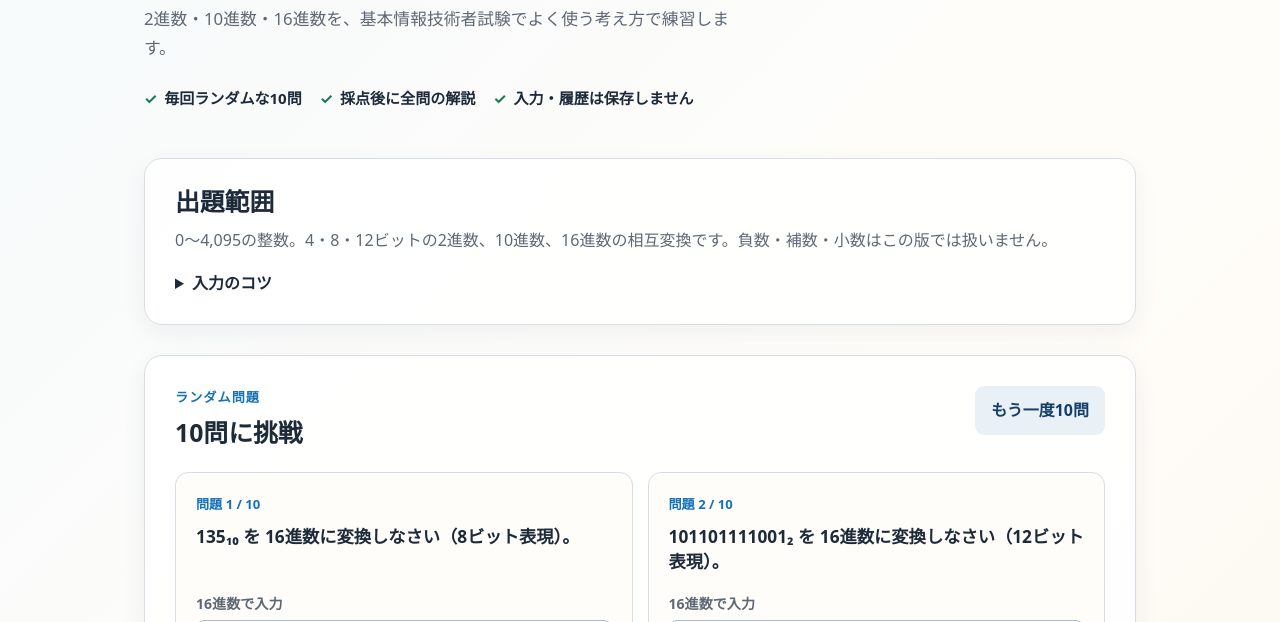
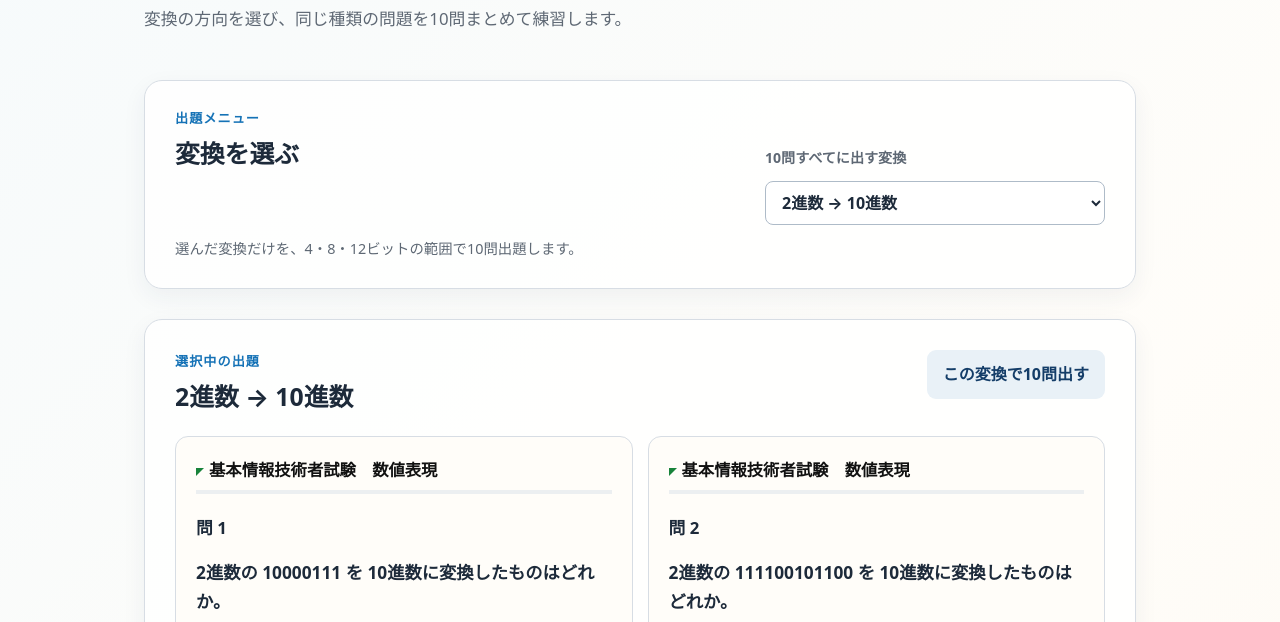
Before and after one commit to peptan/student-tool-repo, a website with bundled scripts: page apps/base-converter/index.html in a window 1280 px wide. Shown: the part 317-939 px from the top of the page. Built offline with nearby package versions, Linux system fonts and the light colour scheme.

Commit message:
feat: add conversion menu and exam-style questions

```diff
--- a/apps/base-converter/app.js
+++ b/apps/base-converter/app.js
@@ -1,27 +1,43 @@
-import { createQuiz, gradeQuestion, isValidAnswer } from "./base-converter.js";
+import { CONVERSION_CHOICES, createQuiz, gradeQuestion, isValidAnswer } from "./base-converter.js";
 
+const menu = document.querySelector("#conversion-menu");
 const questionsElement = document.querySelector("#questions");
 const form = document.querySelector("#quiz-form");
 const result = document.querySelector("#result");
 const message = document.querySelector("#form-message");
 const newQuizButton = document.querySelector("#new-quiz");
+const quizTitle = document.querySelector("#quiz-title");
 let questions = [];
+let selectedConversion = CONVERSION_CHOICES[0];
 
-function baseLabel(base) {
-  return `${base}進数`;
+function escapeHtml(value) {
+  return String(value).replace(/[&<>'"]/g, (character) => ({ "&": "&amp;", "<": "&lt;", ">": "&gt;", "'": "&#39;", '"': "&quot;" })[character]);
+}
+
+function populateMenu() {
+  menu.replaceChildren(...CONVERSION_CHOICES.map((choice) => {
+    const option = document.createElement("option");
+    option.value = choice.id;
+    option.textContent = choice.label;
+    return option;
+  }));
 }
 
 function renderQuiz() {
   result.hidden = true;
   result.replaceChildren();
   message.textContent = "";
+  quizTitle.textContent = selectedConversion.label;
   questionsElement.replaceChildren(...questions.map((question, index) => {
     const article = document.createElement("article");
-    article.className = "question";
+    article.className = "question exam-question";
     article.innerHTML = `
-      <p class="question-number">問題 ${index + 1} / 10</p>
-      <p class="prompt">${question.prompt}</p>
-      <label for="answer-${question.id}">${baseLabel(question.toBase)}で入力</label>
+      <p class="exam-title"><span aria-hidden="true"></span>基本情報技術者試験　数値表現</p>
+      <div class="exam-rule"></div>
+      <h3>問 ${index + 1}</h3>
+      <p class="prompt">${escapeHtml(question.prompt)}</p>
+      <p class="question-note">${escapeHtml(question.note)}</p>
+      <label for="answer-${question.id}">${question.toBase}進数で入力</label>
       <input id="answer-${question.id}" name="answer-${question.id}" autocomplete="off" inputmode="text" aria-describedby="hint-${question.id}" placeholder="答えを入力">
       <p id="hint-${question.id}" class="input-hint">${question.toBase === 16 ? "例: AF または 0xAF" : question.toBase === 2 ? "例: 10101100" : "例: 172"}</p>
     `;
@@ -33,7 +49,7 @@ function renderResults(grades) {
   const correct = grades.filter((grade) => grade.correct).length;
   const heading = document.createElement("div");
   heading.className = "score";
-  heading.innerHTML = `<p class="eyebrow">採点結果</p><h2>${correct}<span> / 10問 正解</span></h2><p>${correct === 10 ? "満点です。次はもう一度10問で別の組合せに挑戦！" : "答えと式を見比べて、考え方を確認しましょう。"}</p>`;
+  heading.innerHTML = `<p class="eyebrow">採点結果</p><h2>${correct}<span> / 10問 正解</span></h2><p>${correct === 10 ? "満点です。同じ変換でもう一度挑戦できます。" : "答えと式を見比べて、考え方を確認しましょう。"}</p>`;
   const list = document.createElement("div");
   list.className = "answer-list";
   grades.forEach((grade, index) => {
@@ -41,13 +57,13 @@ function renderResults(grades) {
     details.className = grade.correct ? "answer correct" : "answer incorrect";
     details.open = !grade.correct;
     details.innerHTML = `
-      <summary><span>問題 ${index + 1}</span><strong>${grade.correct ? "正解" : "確認"}</strong></summary>
-      <p class="answer-prompt">${grade.question.prompt}</p>
+      <summary><span>問 ${index + 1}</span><strong>${grade.correct ? "正解" : "確認"}</strong></summary>
+      <p class="answer-prompt">${escapeHtml(grade.question.prompt)}</p>
       <dl>
-        <div><dt>あなたの答え</dt><dd>${grade.submitted || "（未入力）"}</dd></div>
-        <div><dt>正答</dt><dd>${grade.question.answer}</dd></div>
+        <div><dt>あなたの答え</dt><dd>${escapeHtml(grade.submitted || "（未入力）")}</dd></div>
+        <div><dt>正答</dt><dd>${escapeHtml(grade.question.answer)}</dd></div>
       </dl>
-      <p class="explanation"><b>解き方:</b> ${grade.question.explanation}</p>
+      <p class="explanation"><b>解き方:</b> ${escapeHtml(grade.question.explanation)}</p>
     `;
     list.append(details);
   });
@@ -57,7 +73,7 @@ function renderResults(grades) {
 }
 
 function startQuiz() {
-  questions = createQuiz(10);
+  questions = createQuiz(10, selectedConversion);
   renderQuiz();
   document.querySelector("#quiz-title").scrollIntoView({ behavior: "smooth", block: "start" });
 }
@@ -79,9 +95,14 @@ function gradeQuiz() {
   renderResults(grades);
 }
 
+menu.addEventListener("change", () => {
+  selectedConversion = CONVERSION_CHOICES.find((choice) => choice.id === menu.value) ?? CONVERSION_CHOICES[0];
+  startQuiz();
+});
 form.addEventListener("submit", (event) => {
   event.preventDefault();
   gradeQuiz();
 });
 newQuizButton.addEventListener("click", startQuiz);
+populateMenu();
 startQuiz();
--- a/apps/base-converter/base-converter.js
+++ b/apps/base-converter/base-converter.js
@@ -1,18 +1,28 @@
 export const HEX_DIGITS = "0123456789ABCDEF";
+export const CONVERSION_CHOICES = [
+  { id: "2-to-10", label: "2進数 → 10進数", fromBase: 2, toBase: 10 },
+  { id: "10-to-2", label: "10進数 → 2進数", fromBase: 10, toBase: 2 },
+  { id: "2-to-16", label: "2進数 → 16進数", fromBase: 2, toBase: 16 },
+  { id: "16-to-2", label: "16進数 → 2進数", fromBase: 16, toBase: 2 },
+  { id: "10-to-16", label: "10進数 → 16進数", fromBase: 10, toBase: 16 },
+  { id: "16-to-10", label: "16進数 → 10進数", fromBase: 16, toBase: 10 }
+];
 
 const allowedWidths = [4, 8, 12];
 
-export function formatBinary(value, width) {
+function assertRepresentable(value, width) {
   if (!Number.isInteger(value) || value < 0 || !allowedWidths.includes(width) || value >= 2 ** width) {
     throw new Error("value または width が不正です。");
   }
+}
+
+export function formatBinary(value, width) {
+  assertRepresentable(value, width);
   return value.toString(2).padStart(width, "0");
 }
 
 export function formatHex(value, width) {
-  if (!Number.isInteger(value) || value < 0 || !allowedWidths.includes(width) || value >= 2 ** width) {
-    throw new Error("value または width が不正です。");
-  }
+  assertRepresentable(value, width);
   return value.toString(16).toUpperCase().padStart(width / 4, "0");
 }
 
@@ -34,8 +44,8 @@ function binaryToDecimalSteps(binary) {
   const terms = [...binary]
     .map((digit, index) => (digit === "1" ? `2^${binary.length - 1 - index}` : null))
     .filter(Boolean);
-  if (terms.length === 0) return `${binary}₂ は全ての桁が0なので 0₁₀`;
-  return `${binary}₂ = ${terms.join(" + ")} = ${parseInt(binary, 2)}₁₀`;
+  if (terms.length === 0) return `${binary}（2進数）は全ての桁が0なので、0（10進数）`;
+  return `${binary}（2進数） = ${terms.join(" + ")} = ${parseInt(binary, 2)}（10進数）`;
 }
 
 function decimalToBinarySteps(value, width) {
@@ -46,18 +56,18 @@ function decimalToBinarySteps(value, width) {
     divisions.push(`${remaining} ÷ 2 = ${quotient} 余り ${remaining % 2}`);
     remaining = quotient;
   } while (remaining > 0);
-  return `${divisions.join(" → ")}。余りを下から読むと ${formatBinary(value, width)}₂`;
+  return `${divisions.join(" → ")}。余りを下から読むと ${formatBinary(value, width)}（2進数）`;
 }
 
 function binaryToHexSteps(binary) {
   const groups = binary.match(/.{4}/g);
   const digits = groups.map((group) => parseInt(group, 2).toString(16).toUpperCase());
-  return `${binary}₂ を右から4ビットずつ区切る: ${groups.join(" ")} → ${digits.join(" ")}。したがって ${digits.join("")}₁₆`;
+  return `${binary}（2進数）を右から4ビットずつ区切る: ${groups.join(" ")} → ${digits.join(" ")}。したがって ${digits.join("")}（16進数）`;
 }
 
 function hexToBinarySteps(hex, width) {
   const groups = [...hex].map((digit) => parseInt(digit, 16).toString(2).padStart(4, "0"));
-  return `${hex}₁₆ の各桁を4ビットへ置換: ${[...hex].join(" ")} → ${groups.join(" ")}。したがって ${groups.join("").padStart(width, "0")}₂`;
+  return `${hex}（16進数）の各桁を4ビットへ置換: ${[...hex].join(" ")} → ${groups.join(" ")}。したがって ${groups.join("").padStart(width, "0")}（2進数）`;
 }
 
 function decimalToHexSteps(value, width) {
@@ -70,12 +80,12 @@ function decimalToHexSteps(value, width) {
     divisions.push(`${remaining} ÷ 16 = ${quotient} 余り ${HEX_DIGITS[remainder]}`);
     remaining = quotient;
   } while (remaining > 0);
-  return `${divisions.join(" → ")}。余りを下から読むと ${hex}₁₆`;
+  return `${divisions.join(" → ")}。余りを下から読むと ${hex}（16進数）`;
 }
 
 function hexToDecimalSteps(hex) {
   const terms = [...hex].map((digit, index) => `${parseInt(digit, 16)} × 16^${hex.length - 1 - index}`);
-  return `${hex}₁₆ = ${terms.join(" + ")} = ${parseInt(hex, 16)}₁₀`;
+  return `${hex}（16進数） = ${terms.join(" + ")} = ${parseInt(hex, 16)}（10進数）`;
 }
 
 export function explanationFor(question) {
@@ -93,34 +103,45 @@ export function explanationFor(question) {
 
 export function valueForBase(value, base, width) {
   if (base === 2) return formatBinary(value, width);
-  if (base === 10) return String(value);
+  if (base === 10) {
+    assertRepresentable(value, width);
+    return String(value);
+  }
   if (base === 16) return formatHex(value, width);
   throw new Error("未対応の基数です。");
 }
 
-export function createQuestion(random = Math.random) {
+function validateConversion(conversion) {
+  if (!CONVERSION_CHOICES.some((choice) => choice.fromBase === conversion?.fromBase && choice.toBase === conversion?.toBase)) {
+    throw new Error("未対応の変換です。");
+  }
+}
+
+export function createQuestion(conversion, random = Math.random) {
+  validateConversion(conversion);
   const width = allowedWidths[Math.floor(random() * allowedWidths.length)];
   const value = Math.floor(random() * (2 ** width));
-  const pairs = [[2, 10], [10, 2], [2, 16], [16, 2], [10, 16], [16, 10]];
-  const [fromBase, toBase] = pairs[Math.floor(random() * pairs.length)];
+  const source = valueForBase(value, conversion.fromBase, width);
   return {
     id: crypto.randomUUID(),
     value,
     width,
-    fromBase,
-    toBase,
-    prompt: `${valueForBase(value, fromBase, width)}${fromBase === 16 ? "₁₆" : fromBase === 10 ? "₁₀" : "₂"} を ${toBase}進数に変換しなさい（${width}ビット表現）。`,
-    answer: valueForBase(value, toBase, width),
-    explanation: explanationFor({ value, width, fromBase, toBase })
+    fromBase: conversion.fromBase,
+    toBase: conversion.toBase,
+    prompt: `${conversion.fromBase}進数の ${source} を ${conversion.toBase}進数に変換したものはどれか。`,
+    note: `${width}ビットで表すものとする。`,
+    answer: valueForBase(value, conversion.toBase, width),
+    explanation: explanationFor({ value, width, fromBase: conversion.fromBase, toBase: conversion.toBase })
   };
 }
 
-export function createQuiz(count = 10, random = Math.random) {
+export function createQuiz(count = 10, conversion = CONVERSION_CHOICES[0], random = Math.random) {
+  validateConversion(conversion);
   const questions = [];
   const used = new Set();
   while (questions.length < count) {
-    const question = createQuestion(random);
-    const key = `${question.value}-${question.width}-${question.fromBase}-${question.toBase}`;
+    const question = createQuestion(conversion, random);
+    const key = `${question.value}-${question.width}`;
     if (!used.has(key)) {
       used.add(key);
       questions.push(question);
--- a/apps/base-converter/index.html
+++ b/apps/base-converter/index.html
@@ -4,7 +4,7 @@
   <meta charset="utf-8">
   <meta name="viewport" content="width=device-width, initial-scale=1">
   <title>進数変換 10問チャレンジ | student-tool</title>
-  <meta name="description" content="基本情報技術者試験の数値表現を練習する、2進数・10進数・16進数のランダム問題。">
+  <meta name="description" content="基本情報技術者試験の数値表現を練習する、2進数・10進数・16進数の10問問題。">
   <link rel="stylesheet" href="styles.css">
 </head>
 <body>
@@ -16,30 +16,26 @@
     <section class="hero" aria-labelledby="page-title">
       <p class="eyebrow">基礎理論 / 数値表現</p>
       <h1 id="page-title">進数変換<br><span>10問チャレンジ</span></h1>
-      <p>2進数・10進数・16進数を、基本情報技術者試験でよく使う考え方で練習します。</p>
-      <ul class="rules" aria-label="このツールについて">
-        <li>毎回ランダムな10問</li>
-        <li>採点後に全問の解説</li>
-        <li>入力・履歴は保存しません</li>
-      </ul>
+      <p>変換の方向を選び、同じ種類の問題を10問まとめて練習します。</p>
     </section>
 
-    <section class="guide" aria-labelledby="guide-title">
-      <h2 id="guide-title">出題範囲</h2>
-      <p>0〜4,095の整数。4・8・12ビットの2進数、10進数、16進数の相互変換です。負数・補数・小数はこの版では扱いません。</p>
-      <details>
-        <summary>入力のコツ</summary>
-        <p>2進数は <code>1010</code>、16進数は <code>AF</code> のように入力します。16進数の <code>0x</code> は付けても付けなくても大丈夫です。大文字・小文字は区別しません。</p>
-      </details>
+    <section class="settings" aria-labelledby="settings-title">
+      <div>
+        <p class="eyebrow">出題メニュー</p>
+        <h2 id="settings-title">変換を選ぶ</h2>
+      </div>
+      <label for="conversion-menu">10問すべてに出す変換</label>
+      <select id="conversion-menu" name="conversion-menu"></select>
+      <p>選んだ変換だけを、4・8・12ビットの範囲で10問出題します。</p>
     </section>
 
     <section class="quiz-section" aria-labelledby="quiz-title">
       <div class="section-heading">
         <div>
-          <p class="eyebrow">ランダム問題</p>
-          <h2 id="quiz-title">10問に挑戦</h2>
+          <p class="eyebrow">選択中の出題</p>
+          <h2 id="quiz-title">2進数 → 10進数</h2>
         </div>
-        <button id="new-quiz" class="button secondary" type="button">もう一度10問</button>
+        <button id="new-quiz" class="button secondary" type="button">この変換で10問出す</button>
       </div>
       <form id="quiz-form" novalidate>
         <div id="questions" class="questions" aria-live="polite"></div>
--- a/apps/base-converter/styles.css
+++ b/apps/base-converter/styles.css
@@ -13,8 +13,8 @@ h1 span { color:var(--blue); }
 .hero > p:not(.eyebrow) { max-width:600px; font-size:1.05rem; color:var(--muted); }
 .rules { display:flex; flex-wrap:wrap; gap:8px 18px; list-style:none; margin:24px 0 0; padding:0; font-size:.94rem; font-weight:700; }
 .rules li::before { content:"✓"; margin-right:7px; color:var(--green); }
-.guide, .quiz-section { border:1px solid var(--line); border-radius:18px; background:rgba(255,255,255,.88); box-shadow:0 8px 25px rgba(28,56,86,.06); }
-.guide { padding:26px 30px; margin-bottom:30px; }
+.settings, .quiz-section { border:1px solid var(--line); border-radius:18px; background:rgba(255,255,255,.88); box-shadow:0 8px 25px rgba(28,56,86,.06); }
+.settings { display:grid; grid-template-columns:1fr minmax(230px,340px); align-items:end; gap:12px 28px; padding:26px 30px; margin-bottom:30px; }.settings label { grid-column:2; margin:0; }.settings select { grid-column:2; min-height:44px; border:1px solid #aebbc8; border-radius:8px; padding:8px 12px; background:white; color:var(--ink); font:inherit; font-weight:700; }.settings select:focus { outline:3px solid #b8ddf5; border-color:var(--blue); }.settings > p { grid-column:1 / -1; margin:0; color:var(--muted); font-size:.9rem; }
 h2 { margin:0; font-size:1.55rem; line-height:1.3; }
 .guide p { margin:10px 0 0; color:var(--muted); }
 details { margin-top:16px; }
@@ -28,8 +28,7 @@ code { padding:1px 5px; border-radius:5px; background:#e9f0f6; color:#143d68; }
 .secondary { background:#e9f1f7; color:var(--navy); }
 .questions { display:grid; grid-template-columns:repeat(2,minmax(0,1fr)); gap:15px; }
 .question { padding:20px; border:1px solid var(--line); border-radius:13px; background:var(--paper); }
-.question-number { margin:0 0 8px; color:var(--blue); font-weight:800; font-size:.82rem; }
-.prompt { min-height:54px; margin:0 0 14px; font-size:1.08rem; font-weight:750; line-height:1.5; }
+.exam-title { margin:0; color:#111; font-size:1.02rem; font-weight:800; }.exam-title span { display:inline-block; width:0; height:0; margin-right:5px; border-top:8px solid #18833b; border-right:8px solid transparent; }.exam-rule { height:4px; margin:5px 0 20px; background:#eceff1; }.exam-question h3 { margin:0 0 15px; font-size:1.05rem; }.prompt { min-height:unset; margin:0 0 8px; font-size:1.08rem; font-weight:650; line-height:1.7; }.question-note { margin:0 0 18px; color:var(--muted); font-size:.88rem; }
 label { display:block; margin-bottom:5px; color:var(--muted); font-size:.88rem; font-weight:700; }
 input { width:100%; border:1px solid #aebbc8; border-radius:8px; padding:10px 12px; color:var(--ink); background:white; font:inherit; font-weight:700; }
 input:focus { outline:3px solid #b8ddf5; border-color:var(--blue); }
@@ -41,4 +40,4 @@ input.invalid { border-color:var(--red); background:#fff5f4; }
 .score { padding:24px; border-radius:13px; background:var(--pale); }
 .score h2 { color:var(--navy); font-size:2.6rem; }.score h2 span { font-size:1rem; font-weight:700; }.score p:last-child { margin:5px 0 0; color:var(--muted); }
 .answer-list { display:grid; gap:10px; margin-top:18px; }.answer { margin:0; border:1px solid var(--line); border-left:5px solid var(--line); border-radius:9px; background:var(--paper); padding:0 18px 15px; }.answer.correct { border-left-color:var(--green); }.answer.incorrect { border-left-color:var(--gold); }.answer summary { display:flex; justify-content:space-between; gap:15px; padding:15px 0; }.answer.correct summary strong { color:var(--green); }.answer.incorrect summary strong { color:#8b6000; }.answer-prompt { margin:0; font-weight:700; }dl { display:grid; grid-template-columns:repeat(2,minmax(0,1fr)); gap:10px; }dl div { padding:8px; border-radius:7px; background:#f3f6f8; }dt { color:var(--muted); font-size:.75rem; font-weight:700; }dd { margin:0; font-weight:800; }.explanation { margin:14px 0 0; }footer { padding:28px; border-top:1px solid var(--line); color:var(--muted); text-align:center; font-size:.85rem; }
-@media (max-width:650px) { .site-header { align-items:flex-start; flex-direction:column; gap:2px; }.container { padding:35px 16px 54px; }.guide,.quiz-section { padding:22px 18px; }.section-heading { align-items:stretch; flex-direction:column; }.button { width:100%; }.questions { grid-template-columns:1fr; }.prompt { min-height:auto; }dl { grid-template-columns:1fr; } }
+@media (max-width:650px) { .site-header { align-items:flex-start; flex-direction:column; gap:2px; }.container { padding:35px 16px 54px; }.settings,.quiz-section { padding:22px 18px; }.settings { grid-template-columns:1fr; }.settings label,.settings select,.settings > p { grid-column:1; }.section-heading { align-items:stretch; flex-direction:column; }.button { width:100%; }.questions { grid-template-columns:1fr; }.prompt { min-height:auto; }dl { grid-template-columns:1fr; } }
```
Also changed, not shown: apps/base-converter/tests/base-converter.test.js (+19 -10 lines), README.md.
